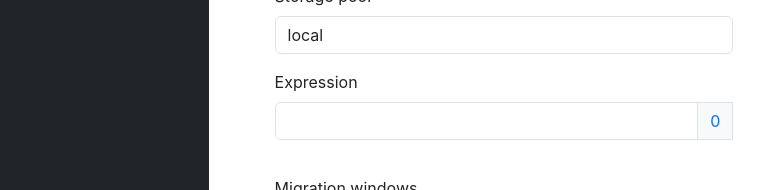
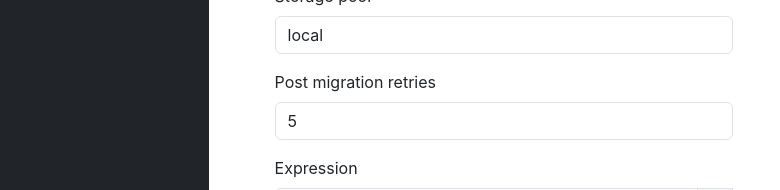
Before and after one commit to FuturFusion/migration-manager, a React (Vite) app in the folder ui/: page /ui/batches/create in a window 1280 px wide. Shown: the part 286-476 px from the top of the page, without its empty margins (0-780 px from the left). Built offline with nearby package versions, Linux system fonts and the light colour scheme; no server answers.

Commit message:
ui: Add new batch options
Signed-off-by: Piotr Resztak <piotr.resztak@futurfusion.io>

```diff
--- a/ui/src/components/BatchForm.tsx
+++ b/ui/src/components/BatchForm.tsx
@@ -80,6 +80,7 @@ const BatchForm: FC<Props> = ({ batch, onSubmit }) => {
     include_expression: "",
     migration_windows: [],
     constraints: [],
+    post_migration_retries: 5,
   };
 
   if (batch) {
@@ -99,6 +100,7 @@ const BatchForm: FC<Props> = ({ batch, onSubmit }) => {
       include_expression: batch.include_expression,
       migration_windows: migrationWindows,
       constraints: batch.constraints,
+      post_migration_retries: batch.post_migration_retries,
     };
   }
 
@@ -229,6 +231,23 @@ const BatchForm: FC<Props> = ({ batch, onSubmit }) => {
               onBlur={formik.handleBlur}
             />
           </Form.Group>
+          <Form.Group className="mb-3" controlId="post_migration_retries">
+            <Form.Label>Post migration retries</Form.Label>
+            <Form.Control
+              type="number"
+              name="post_migration_retries"
+              value={formik.values.post_migration_retries}
+              onChange={formik.handleChange}
+              onBlur={formik.handleBlur}
+              isInvalid={
+                !!formik.errors.post_migration_retries &&
+                formik.touched.post_migration_retries
+              }
+            />
+            <Form.Control.Feedback type="invalid">
+              {formik.errors.post_migration_retries}
+            </Form.Control.Feedback>
+          </Form.Group>
           <Form.Group className="mb-3" controlId="include_expression">
             <Form.Label>Expression</Form.Label>
             <InputGroup>
--- a/ui/src/components/BatchOverview.tsx
+++ b/ui/src/components/BatchOverview.tsx
@@ -50,6 +50,12 @@ const BatchOverview = () => {
         <div className="col-2 detail-table-header">Include expression</div>
         <div className="col-10 detail-table-cell">
           {batch?.include_expression}
+        </div>
+      </div>
+      <div className="row">
+        <div className="col-2 detail-table-header">Start date</div>
+        <div className="col-10 detail-table-cell">
+          {formatDate(batch?.start_date)}
         </div>
       </div>
       <div className="row">
--- a/ui/src/types/batch.d.ts
+++ b/ui/src/types/batch.d.ts
@@ -15,6 +15,7 @@ export interface MigrationWindow {
 export interface Batch {
   include_expression: string;
   name: string;
+  start_date: string;
   status: string;
   status_message: string;
   storage_pool: string;
@@ -22,6 +23,7 @@ export interface Batch {
   target_project: string;
   migration_windows: MigrationWindow[];
   constraints: BatchConstraint[];
+  post_migration_retries: number;
 }
 
 export interface BatchFormValues {
@@ -34,4 +36,5 @@ export interface BatchFormValues {
   include_expression: string;
   migration_windows: MigrationWindow[];
   constraints: BatchConstraint[];
+  post_migration_retries: number;
 }
```
Also changed, not shown: 1 other file (tests, documents, lock files or other folders).
